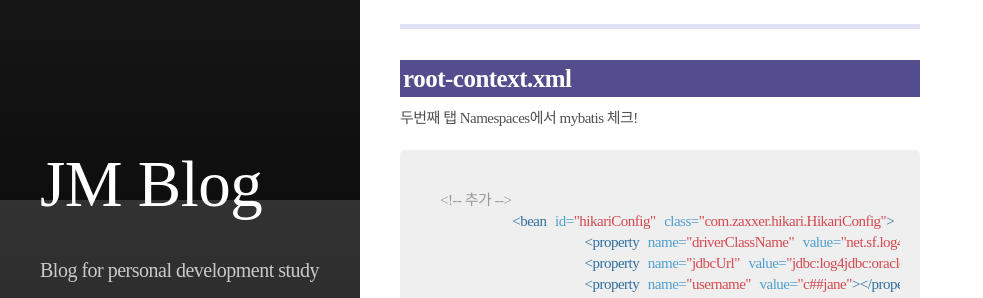
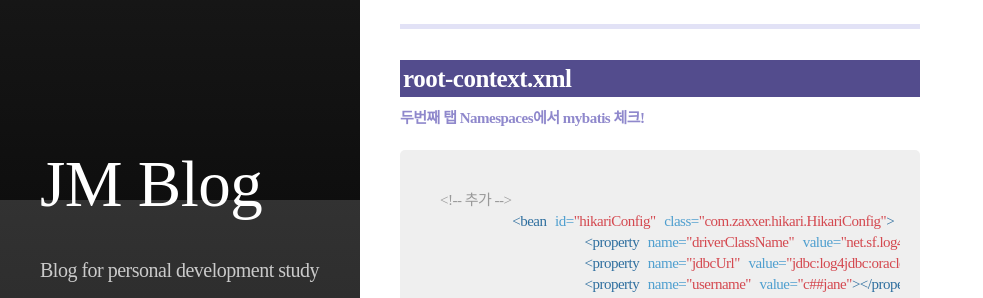
Before and after one commit to jm456789/jm456789.github.io, a Jekyll site: the page built from _posts/2021-08-23-spring-base.md, in a window 1280 px wide and 900 px high, scrolled down 5950 px. Shown: the part 150-448 px from the top of the window, without its empty margins (0-983 px from the left). Built offline with Jekyll 4.4.1, drawn with Linux system fonts in a browser that asks for light colours; some web fonts are replaced.

Commit message:
Add files via upload

````diff
--- a/_posts/2021-08-23-spring-base.md
+++ b/_posts/2021-08-23-spring-base.md
@@ -284,7 +284,7 @@ commit;
 
 ### root-context.xml
 
-두번째 탭 Namespaces에서 mybatis 체크!
+**두번째 탭 Namespaces에서 mybatis 체크!**
 
 ```jsp
 <!-- 추가 -->
````
